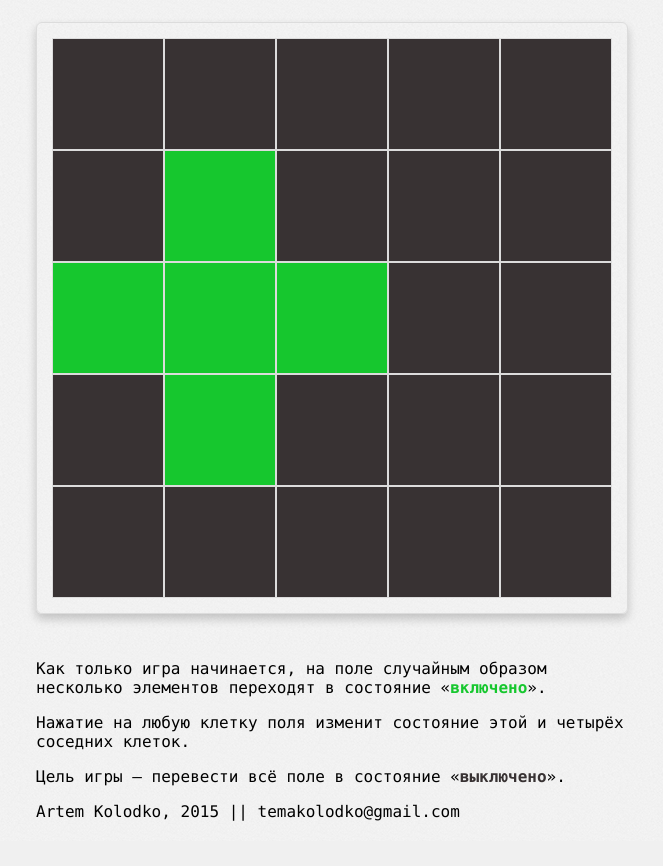
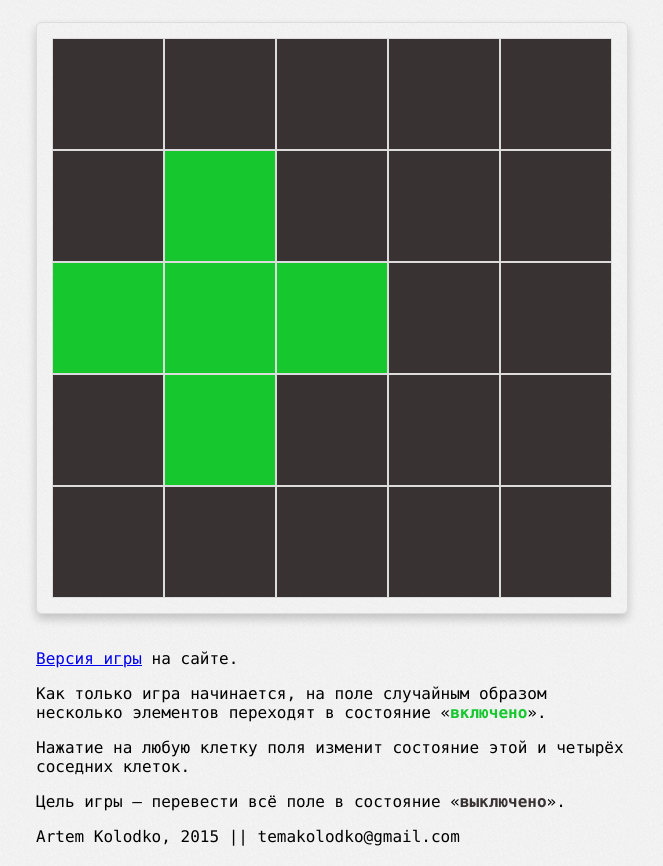
Before and after one commit to ArtemKolodko/ArtemKolodko.github.io, a plain HTML site: page index.html in a window 1280 px wide. Shown: the part 114-980 px from the top of the page, without its empty margins (308-971 px from the left). Before the commit the page ends 955 px from the top, so only its background shows below. Drawn offline with nearby package versions, Linux system fonts and the light colour scheme.

Commit message:
Added link to github.io

```diff
--- a/index.html
+++ b/index.html
@@ -57,6 +57,7 @@
     </div>
 
     <div class="howToPlay">
+        <p><a href="https://artemkolodko.github.io/" target="_blank">Версия игры</a> на сайте.</p>
         <p>Как только игра начинается, на поле случайным образом несколько элементов переходят в состояние «<span style="color:#16c72e;font-weight: bold;">включено</span>».</p>
         <p>Нажатие на любую клетку поля изменит состояние этой и четырёх соседних клеток.</p>
         <p>Цель игры — перевести всё поле в состояние «<span style="color:#383233;font-weight: bold;">выключено</span>».</p>
--- a/styles/styles.css
+++ b/styles/styles.css
@@ -220,5 +220,5 @@ html, body {
 }
 
 .howToPlay {
-    margin-top: 45px;
+    margin-top: 35px;
 }
```
